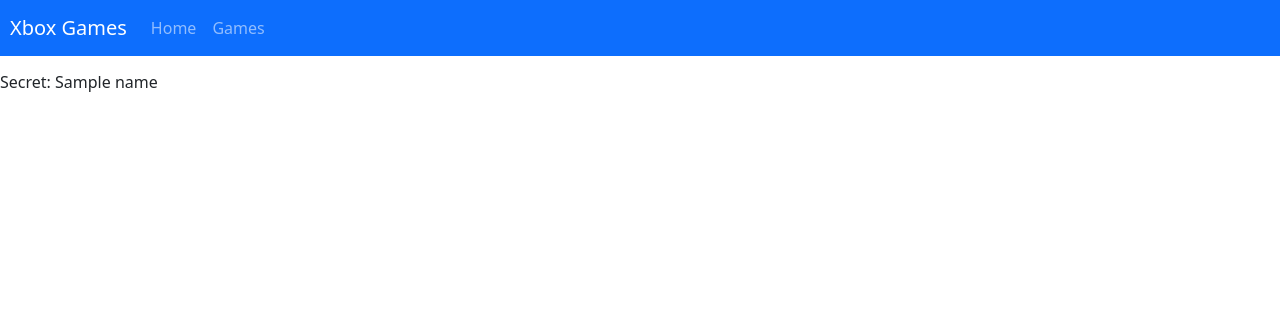
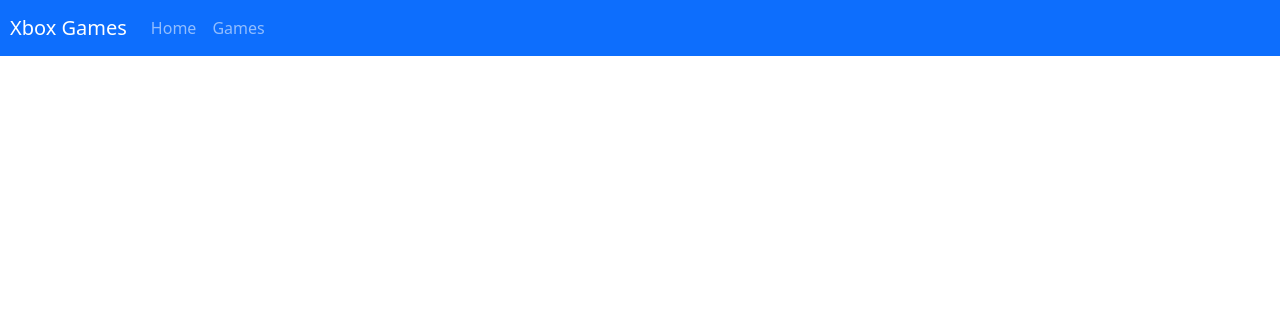
Before and after one commit to starfallen-o/xbox-games-website, a Flask app: template templates/html/index.html in a window 1280 px wide. Shown: the top 316 px of the page. Run offline with Flask 3, Linux system fonts and the light colour scheme; the template is opened without the code that fills it: most values are stand-ins (such as "Sample title", 1, 10 or a date in 2020).

Commit message:
Removed Azure Credentials

```diff
--- a/app.py
+++ b/app.py
@@ -13,7 +13,7 @@
 
 @app.route('/', methods=['GET'])
 def index():
-    return render_template('/html/index.html', name=secret_value)
+    return render_template('/html/index.html')
 
 if __name__ == "__main__":
     port = int(os.environ.get("PORT", 4999))
--- a/templates/html/index.html
+++ b/templates/html/index.html
@@ -24,9 +24,9 @@
         </ul>
     </nav>
 
-    <div style="margin-top: 70px">
+    <!-- <div style="margin-top: 70px">
         <p>Secret: {{ name }}</p>
     </div>
-
+     -->
 </body>
 </html>
```
Also changed, not shown: 1 other file.
